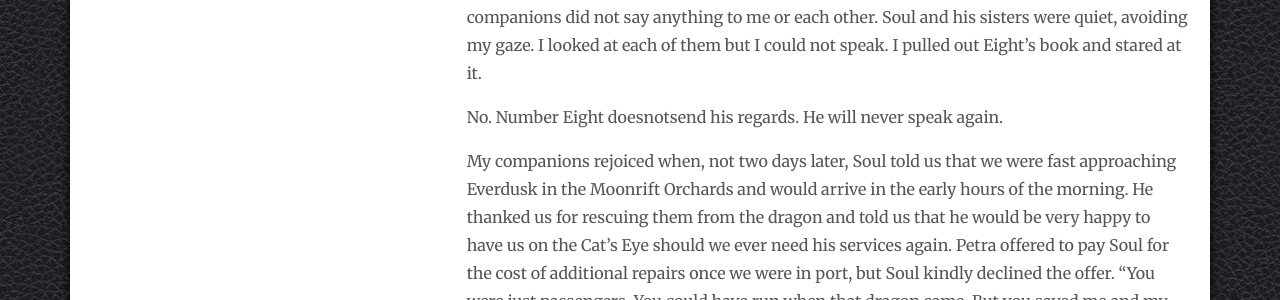
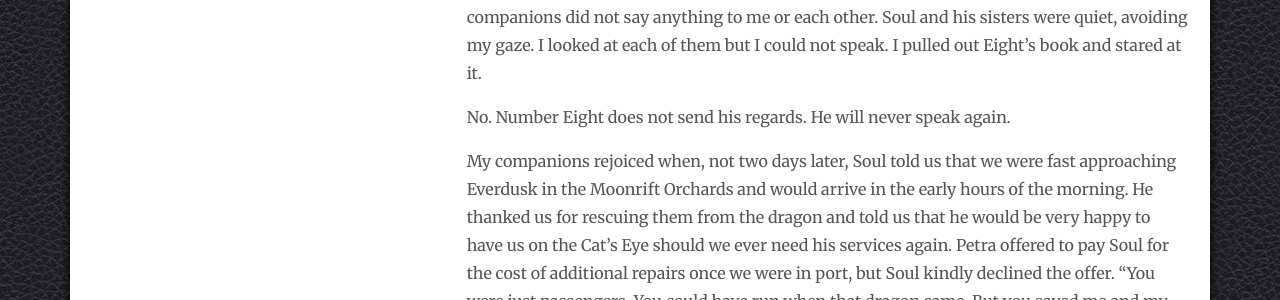
Before and after one commit to clblamires/ninesjournal, a Jekyll site: the page built from _posts/2020-01-13-number-eight-sends-his-regards.md, in a window 1280 px wide and 900 px high, scrolled down 2623 px. Shown: the part 153-453 px from the top of the window. Built offline with Jekyll 4.4.1, drawn with Linux system fonts in a browser that asks for light colours; nearby versions of some CDN libraries.

Commit message:
Update Episodes “2020-01-13-number-eight-sends-his-regards”

```diff
--- a/_posts/2020-01-13-number-eight-sends-his-regards.md
+++ b/_posts/2020-01-13-number-eight-sends-his-regards.md
@@ -63,7 +63,7 @@ The ship sailed away from the mysterious island. As we left the beach, I saw him
 
 Instead, as the island faded from our view, I collapsed onto the deck of the ship. My companions did not say anything to me or each other. Soul and his sisters were quiet, avoiding my gaze. I looked at each of them but I could not speak. I pulled out Eight’s book and stared at it.
 
-No. Number Eight doesnotsend his regards. He will never speak again.
+No. Number Eight does not send his regards. He will never speak again.
 
 My companions rejoiced when, not two days later, Soul told us that we were fast approaching Everdusk in the Moonrift Orchards and would arrive in the early hours of the morning. He thanked us for rescuing them from the dragon and told us that he would be very happy to have us on the Cat’s Eye should we ever need his services again. Petra offered to pay Soul for the cost of additional repairs once we were in port, but Soul kindly declined the offer. “You were just passengers. You could have run when that dragon came. But you saved me and my sisters. I am in your debt for this.”
 
```
